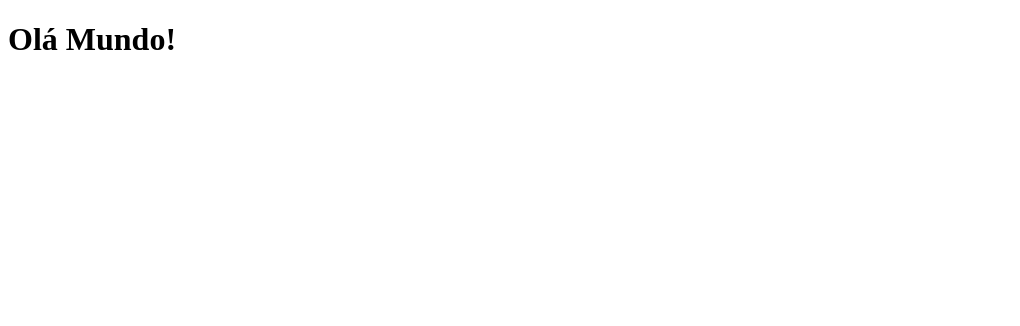
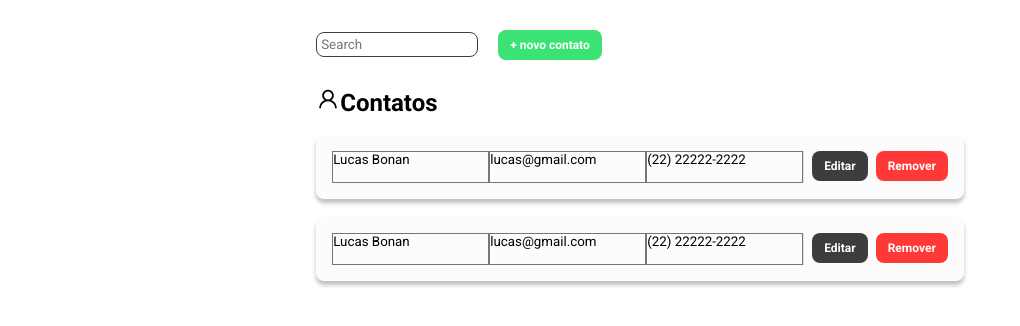
Before and after one commit to Lbonan/contact-list, a React (Create React App) app: page / in a window 1280 px wide. Shown: the top 326 px of the page, without its empty margins (0-1020 px from the left). Built offline with nearby package versions, Linux system fonts and the light colour scheme.

Commit message:
Terminando os cards

```diff
--- a/package.json
+++ b/package.json
@@ -3,6 +3,7 @@
   "version": "0.1.0",
   "private": true,
   "dependencies": {
+    "@fortawesome/fontawesome-free": "^6.6.0",
     "@reduxjs/toolkit": "^2.3.0",
     "@testing-library/jest-dom": "^5.17.0",
     "@testing-library/react": "^13.4.0",
@@ -13,6 +14,7 @@
     "@types/react-dom": "^18.3.1",
     "react": "^18.3.1",
     "react-dom": "^18.3.1",
+    "react-icons": "^5.3.0",
     "react-redux": "^9.1.2",
     "react-router-dom": "^6.27.0",
     "react-scripts": "5.0.1",
--- a/public/index.html
+++ b/public/index.html
@@ -1,4 +1,4 @@
-<!DOCTYPE html>
+<!doctype html>
 <html lang="en">
   <head>
     <meta charset="utf-8" />
@@ -24,7 +24,13 @@
       work correctly both with client-side routing and a non-root public URL.
       Learn how to configure a non-root public URL by running `npm run build`.
     -->
-    <title>React App</title>
+    <link rel="preconnect" href="https://fonts.googleapis.com" />
+    <link rel="preconnect" href="https://fonts.gstatic.com" crossorigin />
+    <link
+      href="https://fonts.googleapis.com/css2?family=Roboto+Mono:ital@0;1&family=Roboto:ital,wght@0,400;0,700;1,700&display=swap"
+      rel="stylesheet"
+    />
+    <title>Contact list</title>
   </head>
   <body>
     <noscript>You need to enable JavaScript to run this app.</noscript>
--- a/src/App.tsx
+++ b/src/App.tsx
@@ -1,5 +1,15 @@
+import ContactList from './containers/ContactList'
+import GlobalStyle, { Container } from './styles'
+
 function App() {
-  return <h1>Olá Mundo!</h1>
+  return (
+    <>
+      <GlobalStyle />
+      <Container>
+        <ContactList />
+      </Container>
+    </>
+  )
 }
 
 export default App
--- /dev/null
+++ b/src/components/ContactCard/index.tsx
@@ -0,0 +1,31 @@
+import { useState } from 'react'
+import { Button, ButtonRemove, ButtonSave } from '../../styles'
+import * as S from './styles'
+
+const ContactCards = () => {
+  const [isEditing, setIsEditing] = useState(false)
+  return (
+    <S.Card>
+      <S.Titulo>Lucas Bonan</S.Titulo>
+      <S.Email>lucas@gmail.com</S.Email>
+      <S.Telefone>(22) 22222-2222</S.Telefone>
+      <S.ActionBar>
+        {isEditing ? (
+          <>
+            <ButtonSave>Salvar</ButtonSave>
+            <ButtonRemove onClick={() => setIsEditing(false)}>
+              Cancelar
+            </ButtonRemove>
+          </>
+        ) : (
+          <>
+            <Button onClick={() => setIsEditing(true)}>Editar</Button>
+            <ButtonRemove>Remover</ButtonRemove>
+          </>
+        )}
+      </S.ActionBar>
+    </S.Card>
+  )
+}
+
+export default ContactCards
--- /dev/null
+++ b/src/components/ContactCard/styles.ts
@@ -0,0 +1,26 @@
+import styled from 'styled-components'
+
+export const Card = styled.div`
+  display: flex;
+  background-color: #fcfcfc;
+  box-shadow: 0px 4px 4px rgba(0, 0, 0, 0.25);
+  padding: 16px;
+  margin-bottom: 16px;
+  margin-top: 18px;
+  border-radius: 8px;
+`
+export const Titulo = styled.textarea`
+  resize: none;
+  background-color: transparent;
+`
+export const Email = styled.textarea`
+  resize: none;
+  background-color: transparent;
+`
+export const Telefone = styled.textarea`
+  resize: none;
+  background-color: transparent;
+`
+export const ActionBar = styled.div`
+  border-left: 1px solid rgba(0, 0, 0, 0.1);
+`
--- /dev/null
+++ b/src/containers/ContactList/index.tsx
@@ -0,0 +1,31 @@
+import { AiOutlineUser } from 'react-icons/ai'
+
+import ContactCards from '../../components/ContactCard'
+import { ButtonSave, Input, MainContainer } from '../../styles'
+
+const ContactList = () => {
+  return (
+    <MainContainer>
+      <div>
+        <Input type="text" placeholder="Search" />
+        <ButtonSave>+ novo contato</ButtonSave>
+      </div>
+      <div>
+        <h2>
+          <AiOutlineUser />
+          Contatos
+        </h2>
+        <ul>
+          <li>
+            <ContactCards />
+          </li>
+          <li>
+            <ContactCards />
+          </li>
+        </ul>
+      </div>
+    </MainContainer>
+  )
+}
+
+export default ContactList
--- /dev/null
+++ b/src/styles/index.ts
@@ -0,0 +1,75 @@
+import styled, { createGlobalStyle } from 'styled-components'
+
+const GlobalStyle = createGlobalStyle`
+ *{
+  margin: 0;
+  padding: 0;
+  box-sizing: border-box;
+  font-family: "Roboto", sans-serif;
+  list-style: none;
+ }
+`
+
+export const Container = styled.div`
+  display: flex;
+  justify-content: center;
+  align-items: center;
+  margin-top: 30px;
+`
+
+export const MainContainer = styled.main`
+  height: 100vh;
+`
+
+export const Button = styled.button`
+  font-size: 12px;
+  font-weight: bold;
+  padding: 8px 12px;
+  background-color: #3d3d3d;
+  color: #fff;
+  border: none;
+  cursor: pointer;
+  border-radius: 8px;
+  margin-left: 8px;
+  transition:
+    0.3s ease,
+    0.3s ease,
+    0.2s ease;
+
+  &:hover {
+    background-color: transparent;
+    border: 1px solid #3d3d3d;
+    color: #3d3d3d;
+    transform: scale(1);
+  }
+`
+
+export const ButtonSave = styled(Button)`
+  background-color: #3ae374;
+
+  margin-left: 8px;
+
+  &:hover {
+    border: 1px solid #3ae374;
+    color: #3ae374;
+  }
+`
+
+export const ButtonRemove = styled(Button)`
+  background-color: #ff3838;
+  margin-left: 8px;
+
+  &:hover {
+    border: 1px solid #ff3838;
+    color: #ff3838;
+  }
+`
+export const Input = styled.input`
+  border: 1px solid #3d3d3d;
+  border-radius: 8px;
+  padding: 4px;
+  margin-right: 12px;
+  margin-bottom: 30px;
+`
+
+export default GlobalStyle
```
Also changed, not shown: 2 other files (tests, documents, lock files or other folders).
